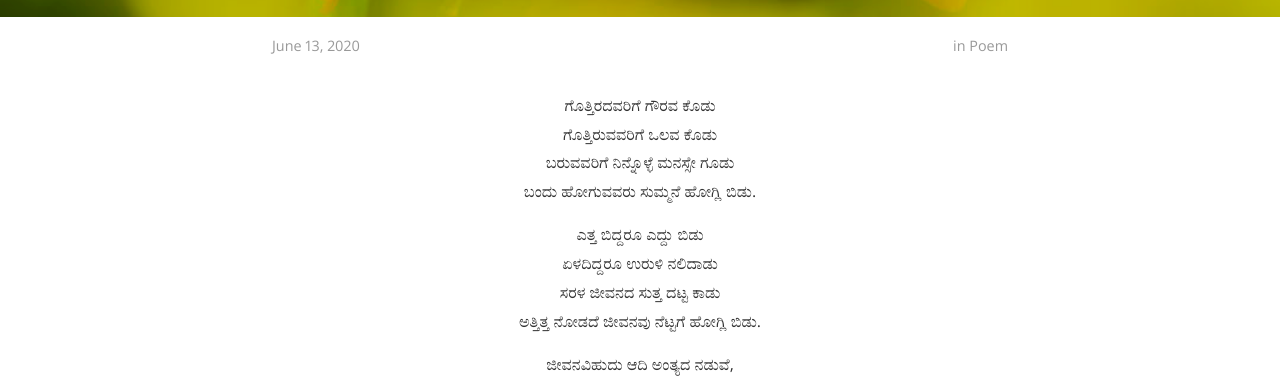
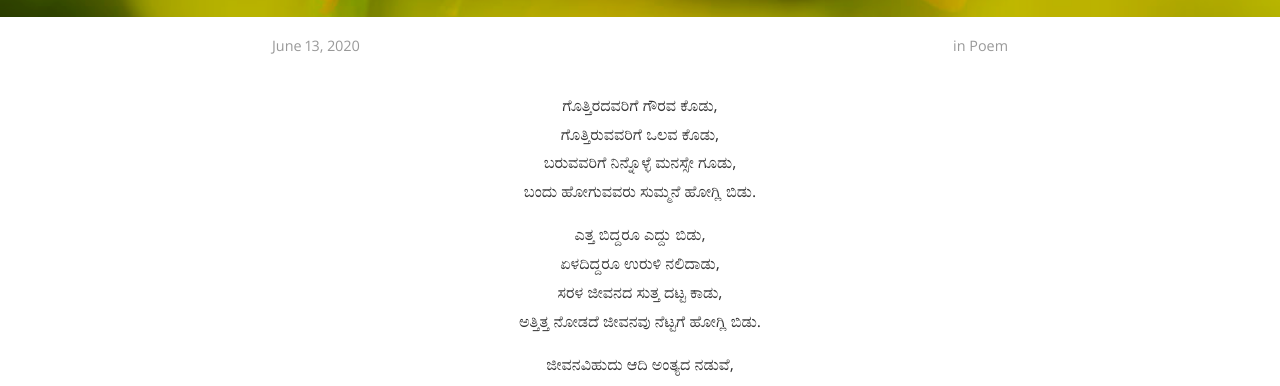
Before and after one commit to bencentra/centrarium, a Jekyll site: the page built from _posts/2020-06-13-hogli-bidu.markdown, in a window 1280 px wide. Shown: the part 582-968 px from the top of the page. Built offline with Jekyll 4.4.1, drawn with Linux system fonts in a browser that asks for light colours; nearby versions of some CDN libraries; comment, search, counter and statistics services are not loaded; a style sheet for code colours, icons or effects is not loaded.

Commit message:
Update 2020-06-13-hogli-bidu.markdown

```diff
--- a/_posts/2020-06-13-hogli-bidu.markdown
+++ b/_posts/2020-06-13-hogli-bidu.markdown
@@ -9,14 +9,14 @@ cover: "assets/hogli-bidu-acchakannada.jpg"
 description: ಬರುವವರಿಗೆ ನಿನ್ನೊಳ್ಳೆ ಮನಸ್ಸೇ ಗೂಡು, ಬಂದು ಹೋಗುವವರು ಸುಮ್ಮನೆ ಹೋಗ್ಲಿ ಬಿಡು.
 ---
 
-<p align ="center"> ಗೊತ್ತಿರದವರಿಗೆ ಗೌರವ ಕೊಡು <br>
-ಗೊತ್ತಿರುವವರಿಗೆ ಒಲವ ಕೊಡು <br>
-ಬರುವವರಿಗೆ ನಿನ್ನೊಳ್ಳೆ ಮನಸ್ಸೇ ಗೂಡು <br>
+<p align ="center"> ಗೊತ್ತಿರದವರಿಗೆ ಗೌರವ ಕೊಡು, <br>
+ಗೊತ್ತಿರುವವರಿಗೆ ಒಲವ ಕೊಡು, <br>
+ಬರುವವರಿಗೆ ನಿನ್ನೊಳ್ಳೆ ಮನಸ್ಸೇ ಗೂಡು, <br>
 ಬಂದು ಹೋಗುವವರು ಸುಮ್ಮನೆ ಹೋಗ್ಲಿ ಬಿಡು. </p>
 
-<p align ="center"> ಎತ್ತ ಬಿದ್ದರೂ ಎದ್ದು ಬಿಡು <br>
-ಏಳದಿದ್ದರೂ ಉರುಳಿ ನಲಿದಾಡು <br>
-ಸರಳ ಜೀವನದ ಸುತ್ತ ದಟ್ಟ ಕಾಡು <br>
+<p align ="center"> ಎತ್ತ ಬಿದ್ದರೂ ಎದ್ದು ಬಿಡು, <br>
+ಏಳದಿದ್ದರೂ ಉರುಳಿ ನಲಿದಾಡು, <br>
+ಸರಳ ಜೀವನದ ಸುತ್ತ ದಟ್ಟ ಕಾಡು, <br>
 ಅತ್ತಿತ್ತ ನೋಡದೆ ಜೀವನವು ನೆಟ್ಟಗೆ ಹೋಗ್ಲಿ ಬಿಡು. </p>
 
 <p align ="center"> ಜೀವನವಿಹುದು ಆದಿ ಅಂತ್ಯದ ನಡುವೆ, <br>
```
